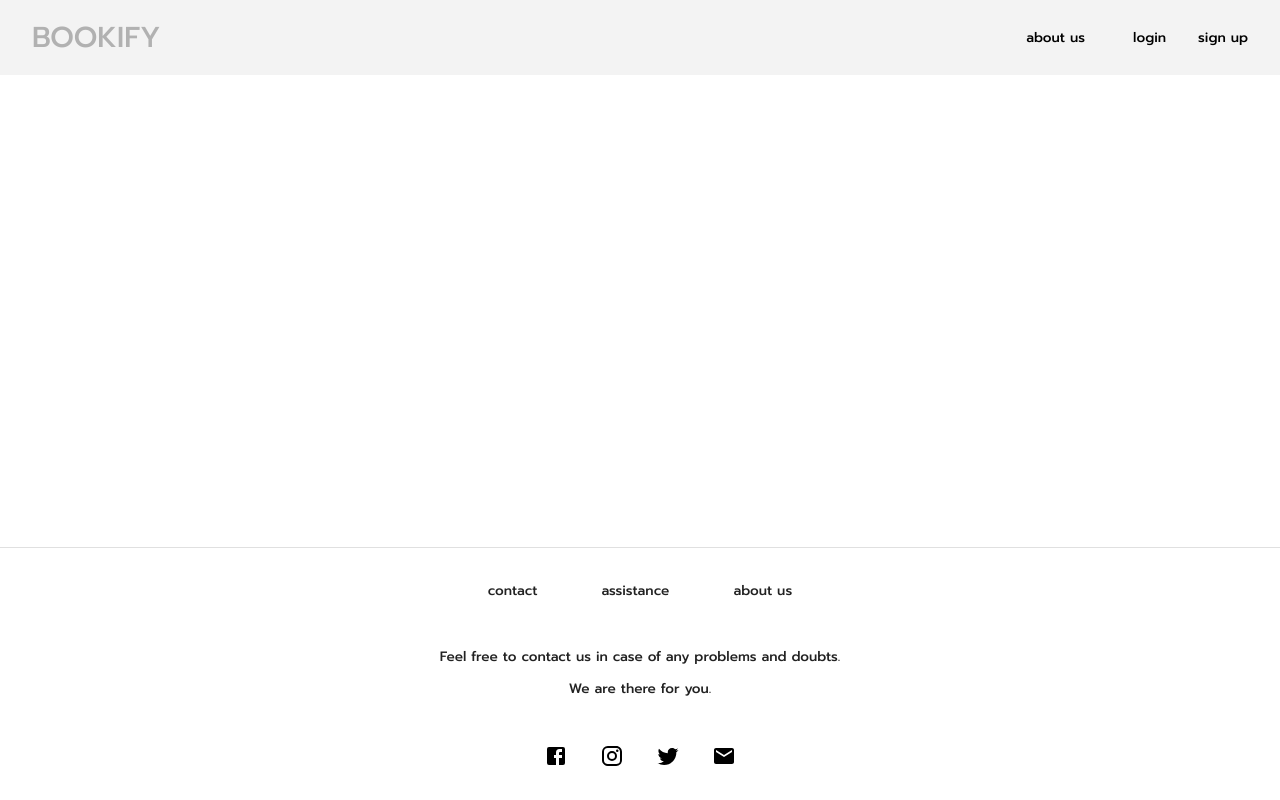
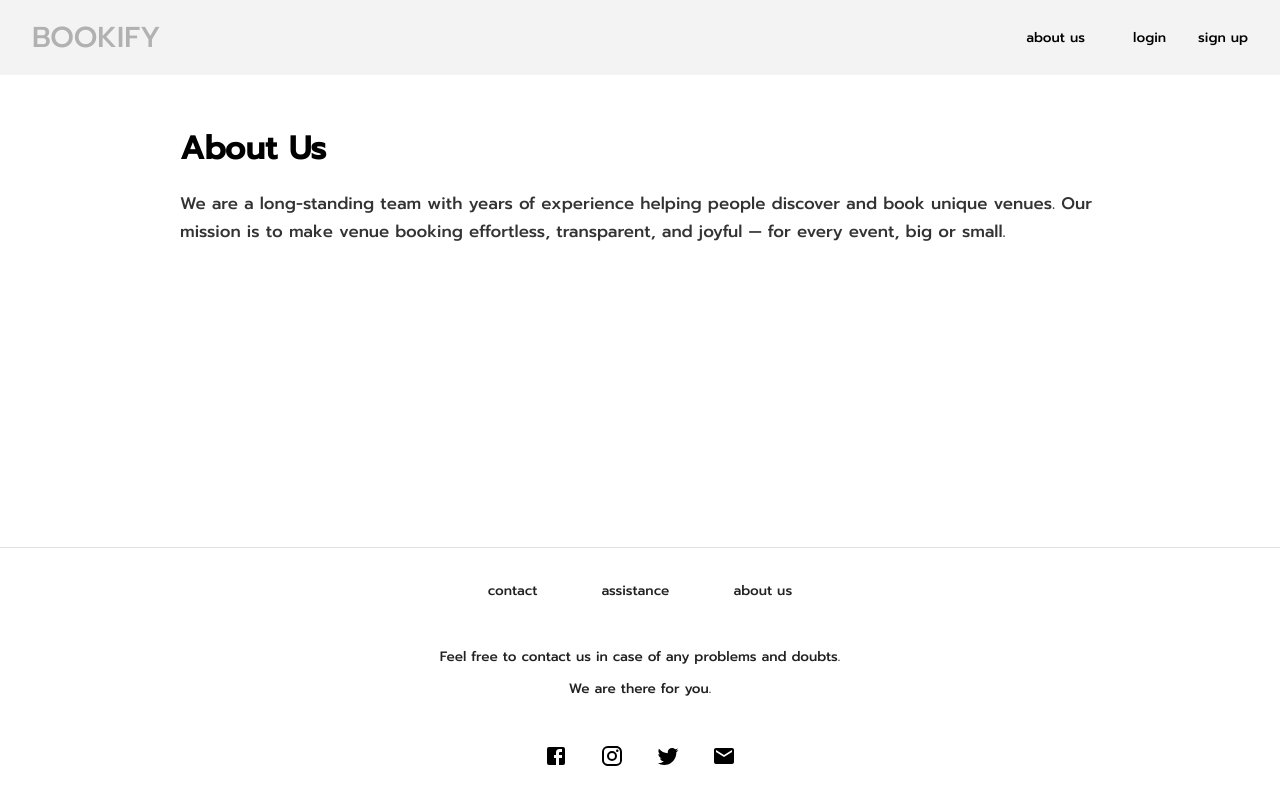
Before and after one commit to OmarSall/Bookify-App, a React (Vite) app in the folder Bookify_App/: page /about in a window 1280 px wide. Built offline with nearby package versions, Linux system fonts and the light colour scheme; no server answers.

Commit message:
adding about us page

```diff
--- a/Bookify_App/src/App.tsx
+++ b/Bookify_App/src/App.tsx
@@ -11,6 +11,7 @@ import RequireAuth from './components/RequireAuth';
 import StartHostingPage from './pages/StartHostingPage/StartHostingPage';
 import MyBookingsPage from './pages/MyBookingsPage/MyBookingsPage';
 import MyFavouritesPage from './pages/MyFavouritesPage/MyFavouritesPage';
+import AboutPage from "./pages/AboutPage/AboutPage";
 
 function App() {
 
@@ -23,6 +24,7 @@ function App() {
             <Routes>
               <Route path="/" element={<HomePage />} />
               <Route path="/venue/:id" element={<VenueDetailsPage />} />
+              <Route path="/about" element={<AboutPage />} />
               <Route path="/start-hosting" element={<RequireAuth><StartHostingPage /></RequireAuth>} />
               <Route path="/my-bookings" element={<RequireAuth><MyBookingsPage /></RequireAuth>} />
               <Route path="/my-favourites" element={<RequireAuth><MyFavouritesPage /></RequireAuth>} />
--- a/Bookify_App/src/components/Navbar/Navbar.tsx
+++ b/Bookify_App/src/components/Navbar/Navbar.tsx
@@ -1,13 +1,11 @@
 import { Link, NavLink } from "react-router-dom";
 import styles from "./Navbar.module.css";
-import { useAuth } from "../../services/auth/AuthContext";
+import { useAuth } from "@/services/auth/AuthContext";
 
 const Navbar = () => {
   const { user, logout, loading } = useAuth();
   const label = user?.email ? user.email.split("@")[0] : null;
 
-  // Opcjonalnie: ukryj pasek do czasu rozstrzygnięcia stanu logowania,
-  // żeby nie było migotania "login → logged in".
   if (loading) {
     return (
       <div className={styles.navbarWrapper}>
@@ -17,7 +15,6 @@ const Navbar = () => {
               <Link to="/" className={styles.logoLink}>BOOKIFY</Link>
             </div>
             <div className={styles.navLinks}>
-              {/* tu można wstawić skeleton/placeholder */}
             </div>
           </nav>
         </div>
--- /dev/null
+++ b/Bookify_App/src/pages/AboutPage/AboutPage.module.css
@@ -0,0 +1,16 @@
+.wrapper {
+    max-width: 920px;
+    margin: 48px auto;
+    padding: 0 24px;
+}
+
+.title {
+    font-size: 2rem;
+    margin-bottom: 12px;
+}
+
+.text {
+    font-size: 1.05rem;
+    line-height: 1.7;
+    color: #333;
+}
--- /dev/null
+++ b/Bookify_App/src/pages/AboutPage/AboutPage.tsx
@@ -0,0 +1,16 @@
+import styles from "./AboutPage.module.css";
+
+const AboutPage = () => {
+  return (
+    <div className={styles.wrapper}>
+      <h1 className={styles.title}>About Us</h1>
+      <p className={styles.text}>
+        We are a long-standing team with years of experience helping people
+        discover and book unique venues. Our mission is to make venue booking
+        effortless, transparent, and joyful — for every event, big or small.
+      </p>
+    </div>
+  );
+};
+
+export default AboutPage;
```
